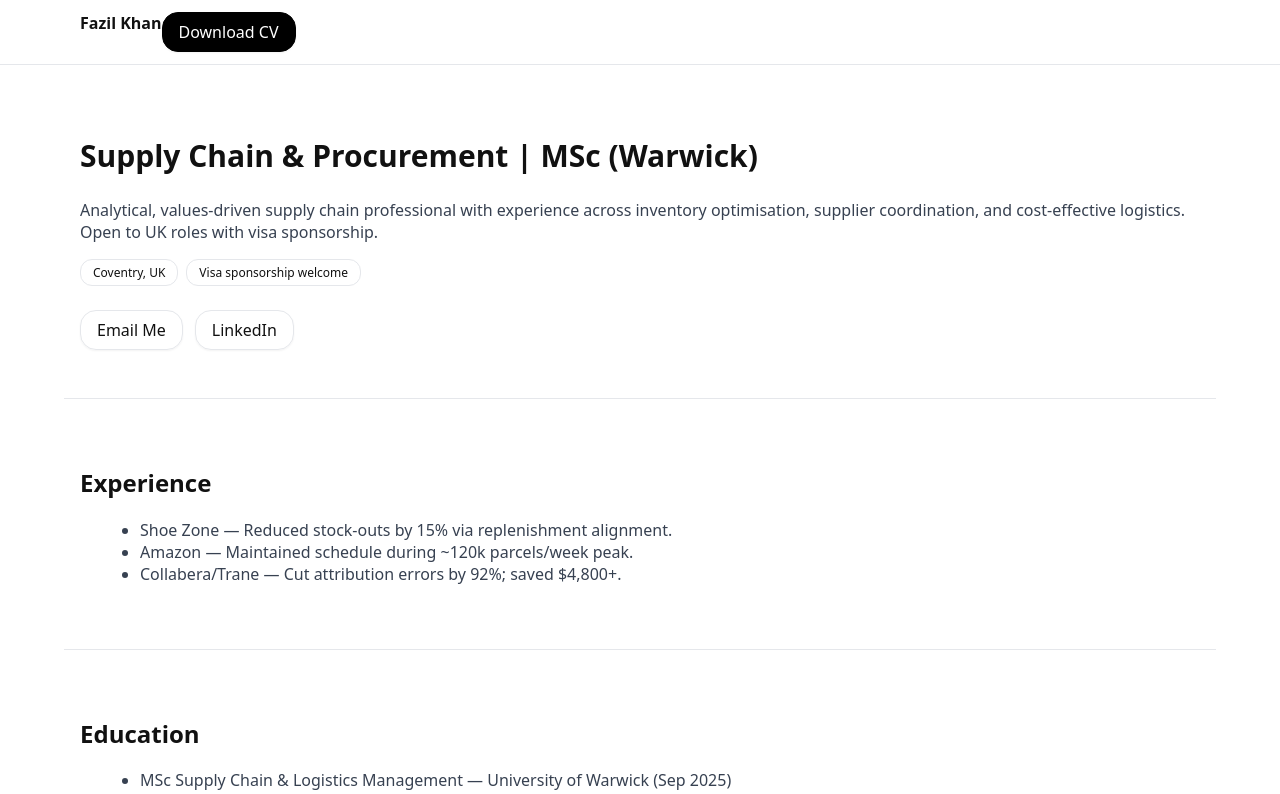
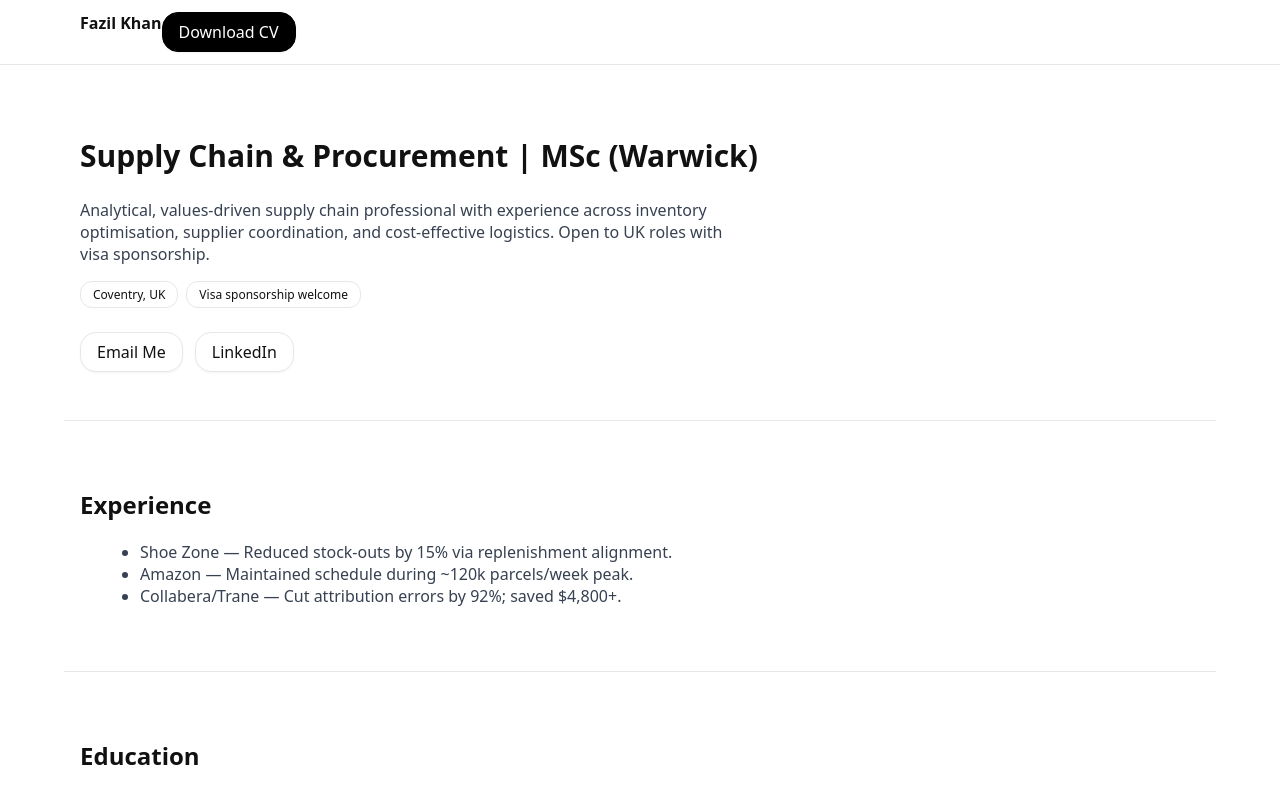
Before and after one commit to FazilKhan21-UK/fazil-portfolio, a Next.js app: page / in a window 1280 px wide. Shown: the top 794 px of the page. Built offline with nearby package versions, Linux system fonts and the light colour scheme.

Commit message:
Update page.tsx

```diff
--- a/app/page.tsx
+++ b/app/page.tsx
@@ -13,10 +13,8 @@ export default function Page() {
       </header>
 
       <section className="container py-12">
-        <h1 className="text-3xl font-bold">
-          Supply Chain & Procurement | MSc (Warwick)
-        </h1>
-        <p className="mt-3 text-gray-700 max-w-2xl">
+        <h1 className="text-3xl font-bold">Supply Chain & Procurement | MSc (Warwick)</h1>
+        <p className="mt-3 text-gray-700" style={{ maxWidth: "42rem" }}>
           Analytical, values-driven supply chain professional with experience across
           inventory optimisation, supplier coordination, and cost-effective logistics.
           Open to UK roles with visa sponsorship.
@@ -33,7 +31,7 @@ export default function Page() {
 
       <section className="container py-12 border-t">
         <h2 className="text-2xl font-semibold">Experience</h2>
-        <ul className="mt-4 list-disc ml-5 text-gray-700 space-y-2">
+        <ul className="mt-4 list-disc ml-5 text-gray-700">
           <li>Shoe Zone — Reduced stock-outs by 15% via replenishment alignment.</li>
           <li>Amazon — Maintained schedule during ~120k parcels/week peak.</li>
           <li>Collabera/Trane — Cut attribution errors by 92%; saved $4,800+.</li>
@@ -42,7 +40,7 @@ export default function Page() {
 
       <section className="container py-12 border-t">
         <h2 className="text-2xl font-semibold">Education</h2>
-        <ul className="mt-4 list-disc ml-5 text-gray-700 space-y-2">
+        <ul className="mt-4 list-disc ml-5 text-gray-700">
           <li>MSc Supply Chain & Logistics Management — University of Warwick (Sep 2025)</li>
           <li>B.E. Mechanical Engineering — NMIT (Jun 2023)</li>
         </ul>
```
